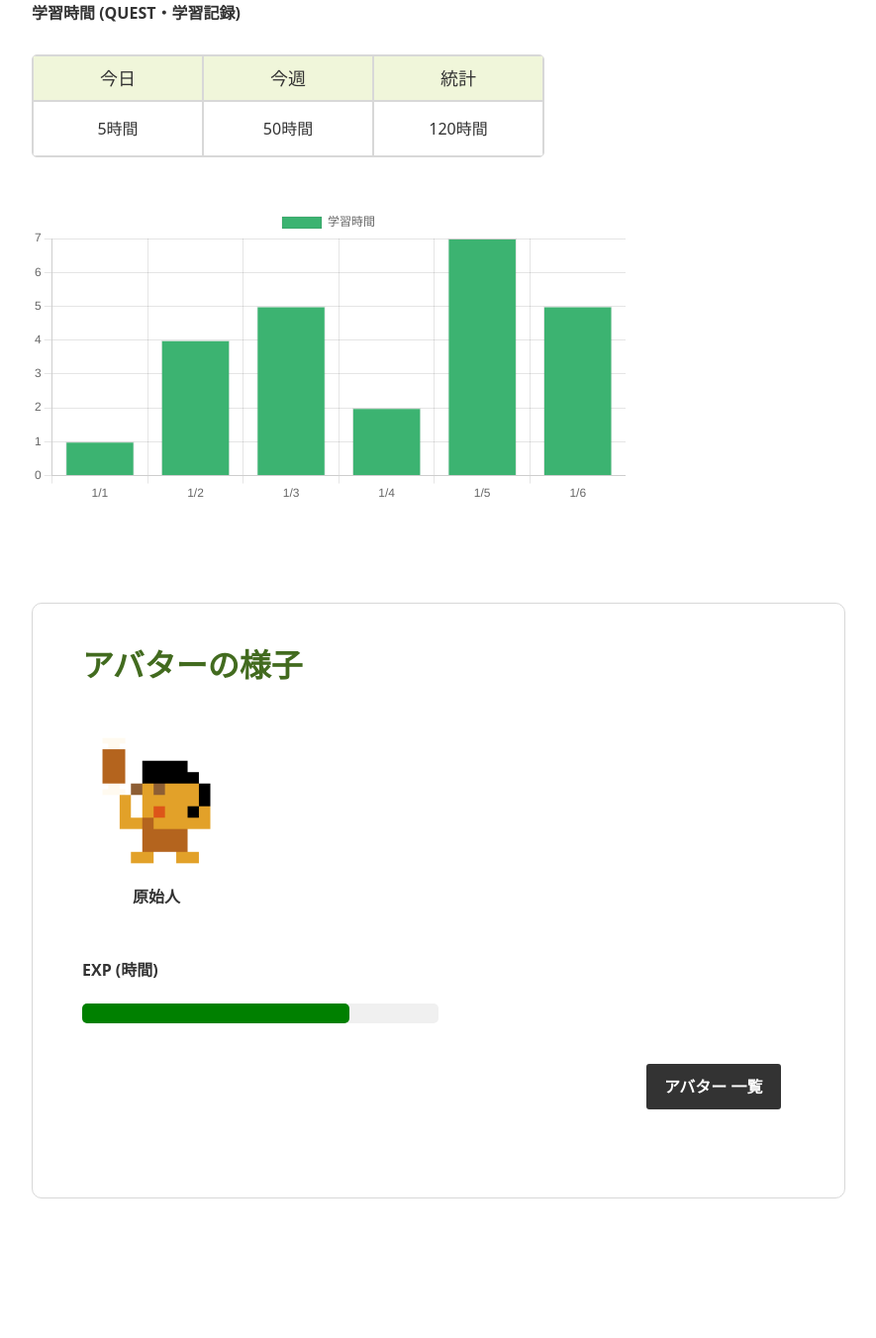
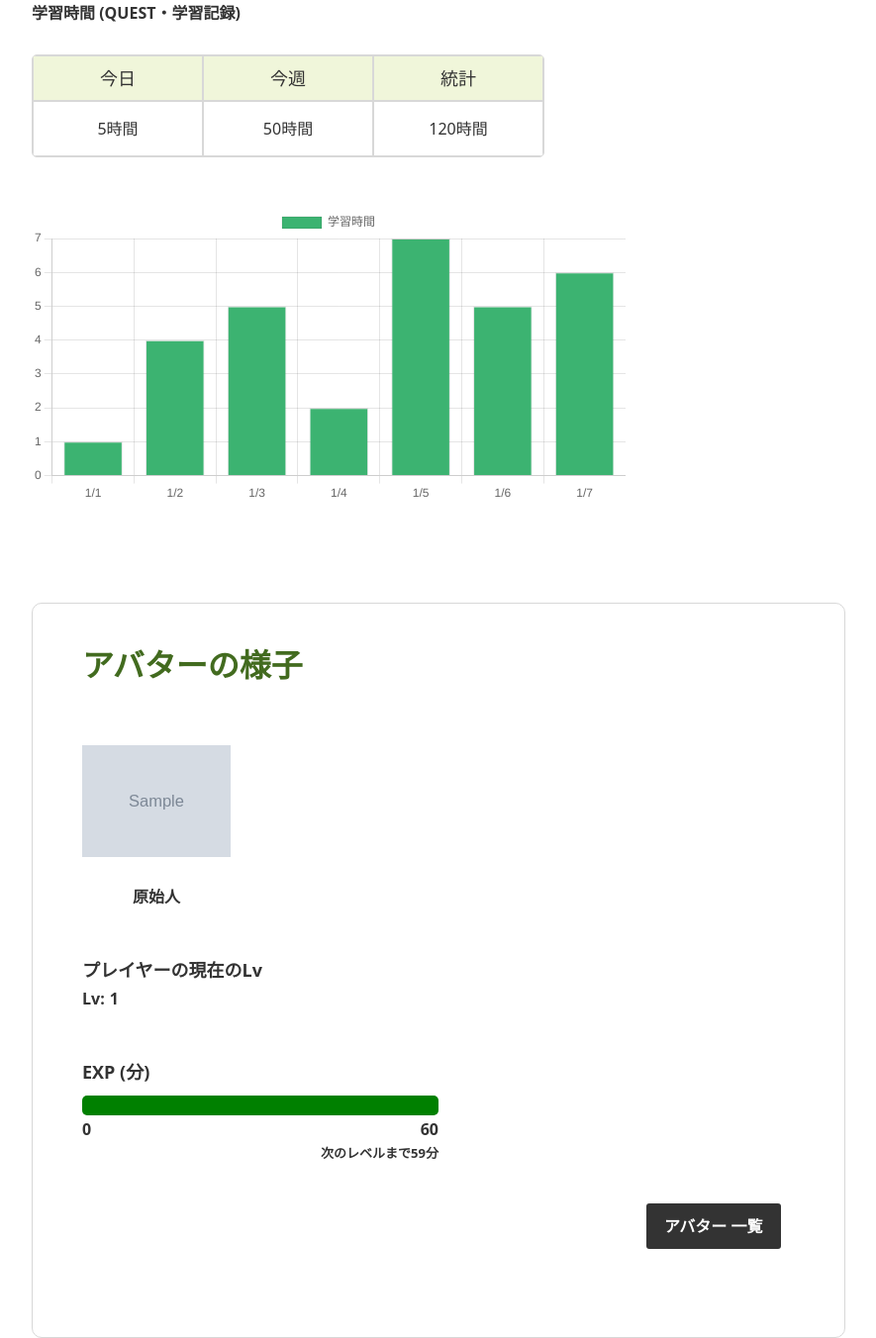
Before and after one commit to FumihikoTsutsuguchi/team-app, a PHP site: page / in a window 1280 px wide. Shown: the part 757-2109 px from the top of the page at 99% size, without its empty margins (8-893 px from the left). Before the commit the page ends 1968 px from the top, so only its background shows below. Run offline with PHP 8.4, Linux system fonts and the light colour scheme; tables that the repository leaves empty hold one stand-in row (values such as "Sample post"); grey boxes marked "Sample" are stand-in pictures.

Commit message:
[update]トップページデータ繋ぎ込み/グラフ描画のJS処理をトップページに記載

```diff
--- a/app/front/css/front/_front.scss
+++ b/app/front/css/front/_front.scss
@@ -108,11 +108,12 @@
 
 .p-front__avatar-content-status {
     > p {
-        margin-bottom: 20px;
+        margin-bottom: 10px;
+        font-size: 1.8rem;
     }
     margin: 50px 0px;
     progress {
-        width: 360px;
+        width: 100%;
         height: 20px;
         -webkit-appearance: none;
     }
@@ -125,3 +126,36 @@
         border-radius: 5px;
     }
 }
+
+.p-front__avatar-content-status-number {
+    width: 360px;
+    > p {
+        display: flex;
+        align-items: center;
+        justify-content: space-between;
+    }
+}
+
+.p-front__avatar-content-status-limit {
+    text-align: right;
+    p {
+        font-size: 1.3rem;
+        span {
+            font-weight: 800;
+        }
+    }
+}
+
+.p-front__avatar-content-level {
+    margin-top: 50px;
+    > p {
+        font-size: 1.8rem;
+        margin-bottom: 5px;
+    }
+    > div {
+        span {
+            display: inline-block;
+            margin-right: 5px;
+        }
+    }
+}
--- a/app/front/css/front/_quest-list.scss
+++ b/app/front/css/front/_quest-list.scss
@@ -6,14 +6,13 @@
 
 .p-quest-list__select {
     margin: 80px 0;
-    max-width: 60%;
     h3 {
         font-size: 2.8rem;
         margin-bottom: 30px;
     }
     details {
         position: relative;
-        padding: 15px 30px;
+        // padding: 15px 30px;
         border: 1px solid $border;
         border-radius: 5px;
         &:hover {
@@ -36,22 +35,26 @@
             margin-top: 10px;
         }
         .p-quest-list__select-content {
+            padding: 15px 30px;
             margin-top: 30px;
+            h4 {
+                margin-bottom: 5px;
+            }
             & + .p-quest-list__select-content {
                 margin-top: 20px;
             }
         }
         summary {
-            font-size: 1.8rem;
+            padding: 15px 30px;
+            font-size: 2rem;
         }
         ul {
-            margin-top: 10px;
             li {
-                margin-top: 10px;
-                padding-top: 10px;
                 border-top: 1px solid $border;
                 button {
-
+                    width: 100%;
+                    padding: 10px 0 10px 20px;
+                    text-align: left;
                 }
             }
         }
--- a/app/front/index.php
+++ b/app/front/index.php
@@ -46,13 +46,25 @@
             <div class="p-front__avatar-content">
                 <div class="p-front__avatar-content-avatar">
                     <div class="p-front__avatar-content-img">
-                        <img src="./img/avatar/primitive-man.png" alt="">
+                        <img src="<?php echo $avatar; ?>" alt="">
                     </div>
                     <p>原始人</p>
                 </div>
+                <div class="p-front__avatar-content-level">
+                    <p>プレイヤーの現在のLv</p>
+                    <div><span>Lv:</span><?php echo $playerLevel; ?></div>
+                </div>
                 <div class="p-front__avatar-content-status">
-                    <p>EXP (時間)</p>
-                    <progress max="100" value="75"></progress>
+                    <p>EXP (分)</p>
+                    <div class="p-front__avatar-content-status-number">
+                        <progress max="1" value="<?php echo $playerExp; ?>"></progress>
+                        <p>
+                            <span>0</span><span>60</span>
+                        </p>
+                        <div class="p-front__avatar-content-status-limit">
+                            <p>次のレベルまで<span><?php echo (60 - $playerExp); ?></span>分</p>
+                        </div>
+                    </div>
                 </div>
                 <div class="c-button-link">
                     <a href="./avatar.php">アバター 一覧</a>
@@ -65,5 +77,36 @@
 <?php // グラフライブラリ(chart.js)読み込み[TOPページのみ] ?>
 <script src="https://cdn.jsdelivr.net/npm/chart.js"></script>
 
+<script>
+    // ============================================================================
+    // chart.js(グラフ描画のライブラリ)
+    // ============================================================================
+
+    const ctx = document.getElementById("myChart");
+    if (ctx) {
+        // [TODO] labels(直近の7日間の日付)・data(学習時間)はデータベースから取得
+        new Chart(ctx, {
+            type: "bar",
+            data: {
+                labels: ["1/1", "1/2", "1/3", "1/4", "1/5", "1/6", "1/7"],
+                datasets: [
+                    {
+                        label: "学習時間",
+                        data: [1, 4, 5, 2, 7, 5, 6],
+                        borderWidth: 1,
+                        backgroundColor: "#3cb371",
+                    },
+                ],
+            },
+            options: {
+                scales: {
+                    y: {
+                        beginAtZero: true,
+                    },
+                },
+            },
+        });
+    }
+</script>
 
 <?php require_once("./footer.php"); ?>
--- a/app/front/js/index.js
+++ b/app/front/js/index.js
@@ -1,35 +1,3 @@
-// ============================================================================
-// chart.js(グラフ描画のライブラリ) 「index.php」
-// ============================================================================
-
-const ctx = document.getElementById("myChart");
-
-if (ctx) {
-    // [TODO] labelsに関してはJSで直近の7日の日付取得・dataの時間はデータベースから取得
-    new Chart(ctx, {
-        type: "bar",
-        data: {
-            labels: ["1/1", "1/2", "1/3", "1/4", "1/5", "1/6"],
-            datasets: [
-                {
-                    label: "学習時間",
-                    data: [1, 4, 5, 2, 7, 5],
-                    borderWidth: 1,
-                    backgroundColor: "#3cb371",
-                },
-            ],
-        },
-        options: {
-            scales: {
-                y: {
-                    beginAtZero: true,
-                },
-            },
-        },
-    });
-}
-
-
 // ============================================================================
 // ストップウォッチ機能 「quest-list-detail.php / self-study-detail.php」
 // ============================================================================
```
Also changed, not shown: app/front/dist/css/style.css.
